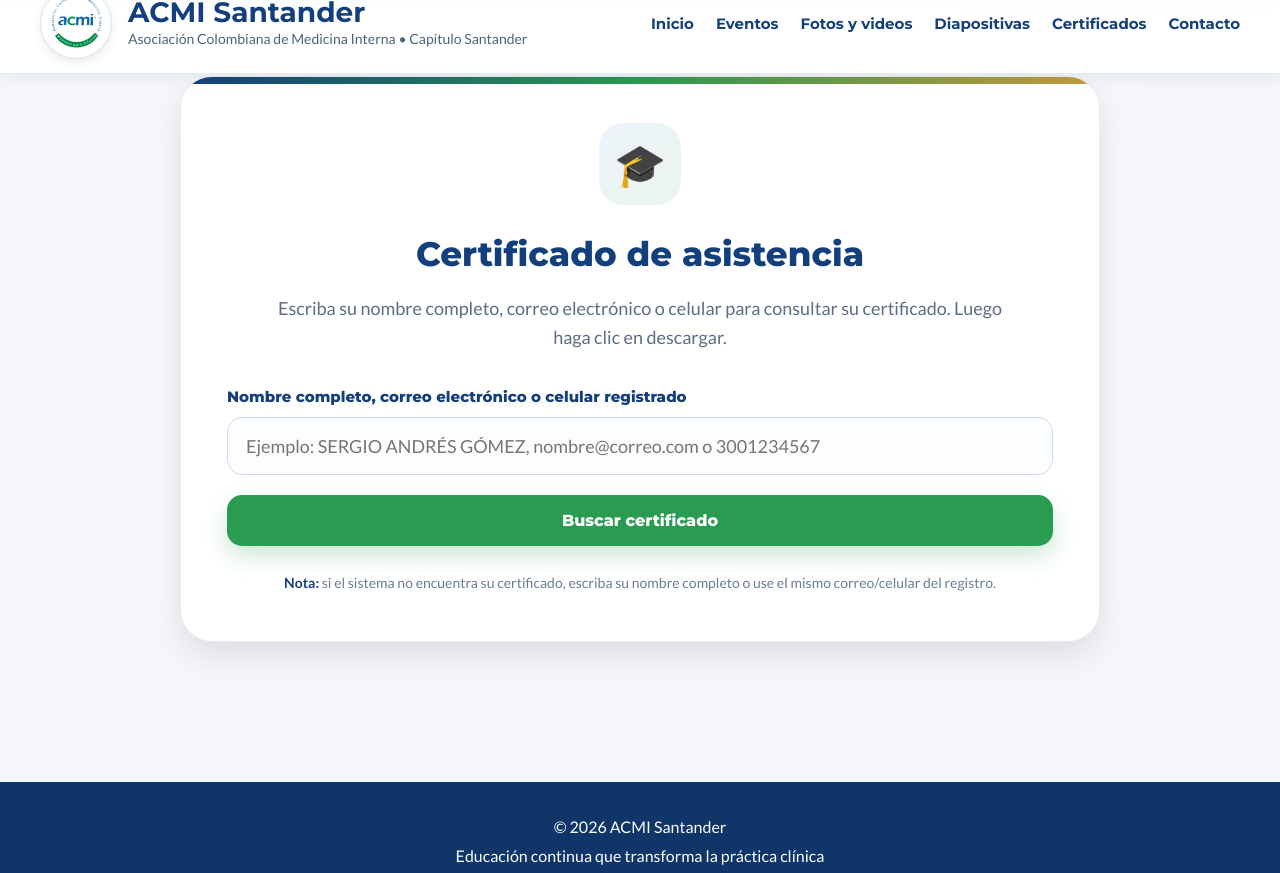
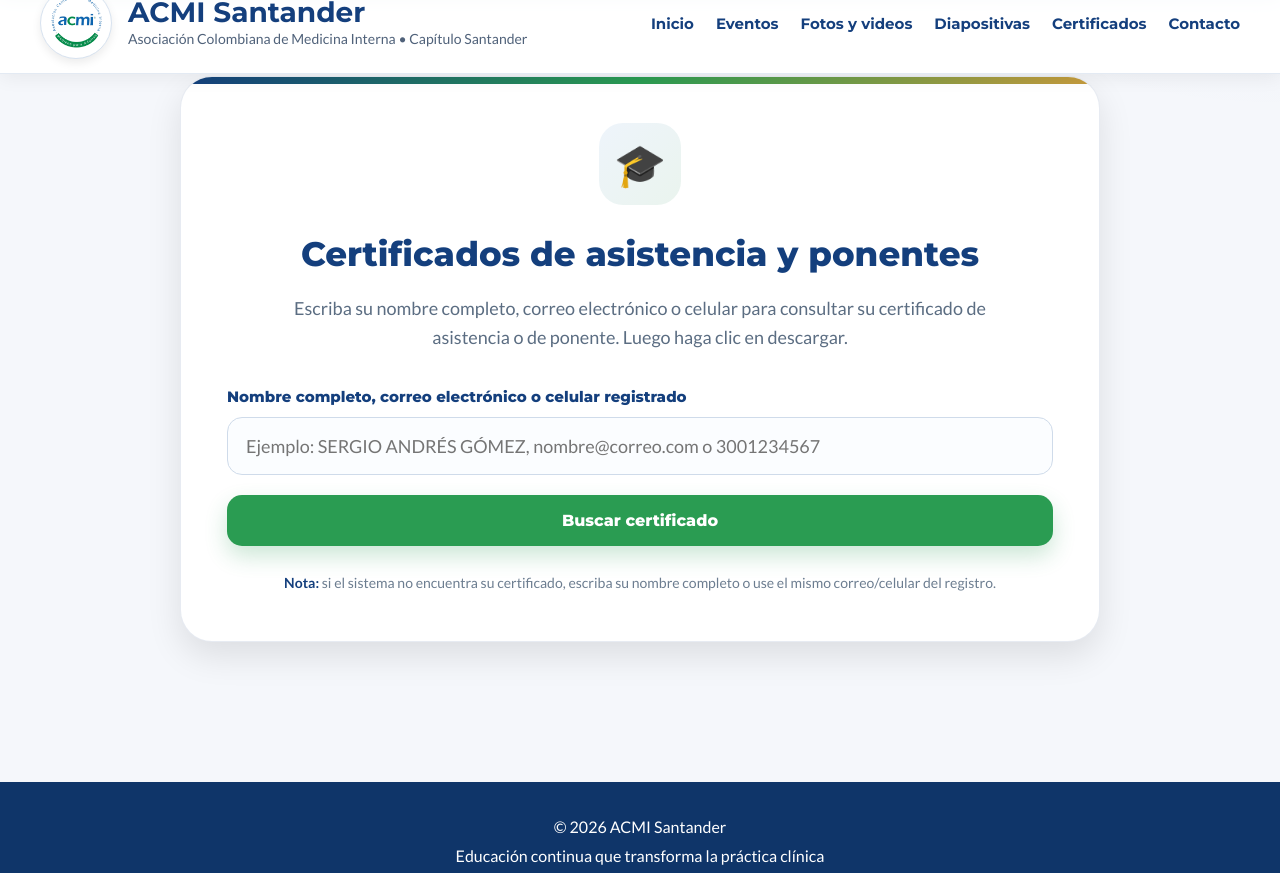
Before and after one commit to Acmisantander/Acmisantander, a Jekyll site: the page repositorio-eventos/certificados/index.html, which Jekyll copies as it is, in a window 1280 px wide and 900 px high, scrolled down 516 px, cut to the strip 27-900 px from the top of the window. Built offline with Jekyll 4.4.1, drawn with Linux system fonts in a browser that asks for light colours; some of the changed lines change nothing that is shown.

Commit message:
Update index.html

```diff
--- a/repositorio-eventos/certificados/index.html
+++ b/repositorio-eventos/certificados/index.html
@@ -489,10 +489,10 @@
       <div class="cert-card">
         <div class="cert-icon">🎓</div>
 
-        <h3>Certificado de asistencia</h3>
+        <h3>Certificados de asistencia y ponentes</h3>
 
         <p>
-          Escriba su nombre completo, correo electrónico o celular para consultar su certificado. Luego haga clic en descargar.
+          Escriba su nombre completo, correo electrónico o celular para consultar su certificado de asistencia o de ponente. Luego haga clic en descargar.
         </p>
 
         <form id="certForm">
@@ -569,19 +569,52 @@
         .join("");
     }
 
+    async function cargarJson(ruta, tipo){
+      const respuesta = await fetch(ruta + "?v=" + Date.now());
+
+      if(!respuesta.ok){
+        throw new Error("No se encontró " + ruta);
+      }
+
+      const datos = await respuesta.json();
+
+      if(!Array.isArray(datos)){
+        throw new Error("El archivo " + ruta + " no tiene formato JSON válido de lista.");
+      }
+
+      return datos.map(item => ({
+        ...item,
+        tipo_certificado: tipo
+      }));
+    }
+
     async function cargarCertificados(){
-      try{
-        const respuesta = await fetch("/repositorio-eventos/certificados/certificados.json?v=" + Date.now());
+      certificados = [];
 
-        if(!respuesta.ok){
-          throw new Error("No se encontró certificados.json");
+      const archivosJson = [
+        {
+          ruta: "/repositorio-eventos/certificados/certificados.json",
+          tipo: "Asistencia"
+        },
+        {
+          ruta: "/repositorio-eventos/certificados/certificados_ponentes.json",
+          tipo: "Ponente"
         }
+      ];
 
-        certificados = await respuesta.json();
+      const resultados = await Promise.allSettled(
+        archivosJson.map(item => cargarJson(item.ruta, item.tipo))
+      );
 
-      }catch(error){
+      resultados.forEach(resultado => {
+        if(resultado.status === "fulfilled"){
+          certificados = certificados.concat(resultado.value);
+        }
+      });
+
+      if(certificados.length === 0){
         mostrarError(
-          "No se pudo cargar la base de certificados. Verifique que exista el archivo /repositorio-eventos/certificados/certificados.json"
+          "No se pudo cargar la base de certificados. Verifique que existan los archivos certificados.json y certificados_ponentes.json dentro de /repositorio-eventos/certificados/"
         );
       }
     }
@@ -592,13 +625,14 @@
       resultado.innerHTML = mensaje;
     }
 
-    function mostrarOk(nombre, archivo){
+    function mostrarOk(nombre, archivo, tipo){
       const resultado = document.getElementById("resultado");
       const rutaArchivo = normalizarRutaArchivo(archivo);
 
       resultado.className = "resultado ok";
       resultado.innerHTML = `
         <strong>Certificado encontrado</strong><br>
+        <strong>Tipo:</strong> ${tipo || "Certificado"}<br>
         ${nombre}<br>
         <a href="${rutaArchivo}" download>
           Descargar certificado
@@ -610,6 +644,8 @@
       if(!archivo){
         return "#";
       }
+
+      archivo = String(archivo).trim();
 
       if(archivo.startsWith("http")){
         return archivo;
@@ -640,6 +676,11 @@
         return;
       }
 
+      if(certificados.length === 0){
+        mostrarError("La base de certificados todavía no está cargada. Recargue la página e intente nuevamente.");
+        return;
+      }
+
       const esCorreo = valorOriginal.includes("@");
       const soloNumeros = valorOriginal.replace(/\D/g, "");
       const esCelular = soloNumeros.length >= 7 && !esCorreo;
@@ -654,7 +695,7 @@
         hashEntrada = await sha256(normalizarNombre(valorOriginal));
       }
 
-      const encontrado = certificados.find(item => {
+      const encontrados = certificados.filter(item => {
         const nombres = item.nombres_hash || [];
         const emails = item.emails_hash || [];
         const celulares = item.celulares_hash || [];
@@ -666,13 +707,50 @@
         );
       });
 
-      if(!encontrado){
+      if(encontrados.length === 0){
         mostrarError("No encontramos un certificado asociado a ese nombre, correo o celular.");
         return;
       }
 
-      mostrarOk(encontrado.nombre, encontrado.archivo);
+      if(encontrados.length === 1){
+        const certificado = encontrados[0];
+
+        mostrarOk(
+          certificado.nombre,
+          certificado.archivo,
+          certificado.tipo_certificado
+        );
+
+        return;
+      }
+
+      mostrarMultiples(encontrados);
     });
+
+    function mostrarMultiples(lista){
+      const resultado = document.getElementById("resultado");
+      resultado.className = "resultado ok";
+
+      let html = `
+        <strong>Encontramos varios certificados asociados a sus datos</strong><br>
+      `;
+
+      lista.forEach(item => {
+        const rutaArchivo = normalizarRutaArchivo(item.archivo);
+
+        html += `
+          <div style="margin-top:18px;">
+            <strong>Tipo:</strong> ${item.tipo_certificado || "Certificado"}<br>
+            ${item.nombre}<br>
+            <a href="${rutaArchivo}" download>
+              Descargar certificado
+            </a>
+          </div>
+        `;
+      });
+
+      resultado.innerHTML = html;
+    }
 
     cargarCertificados();
   </script>
```
